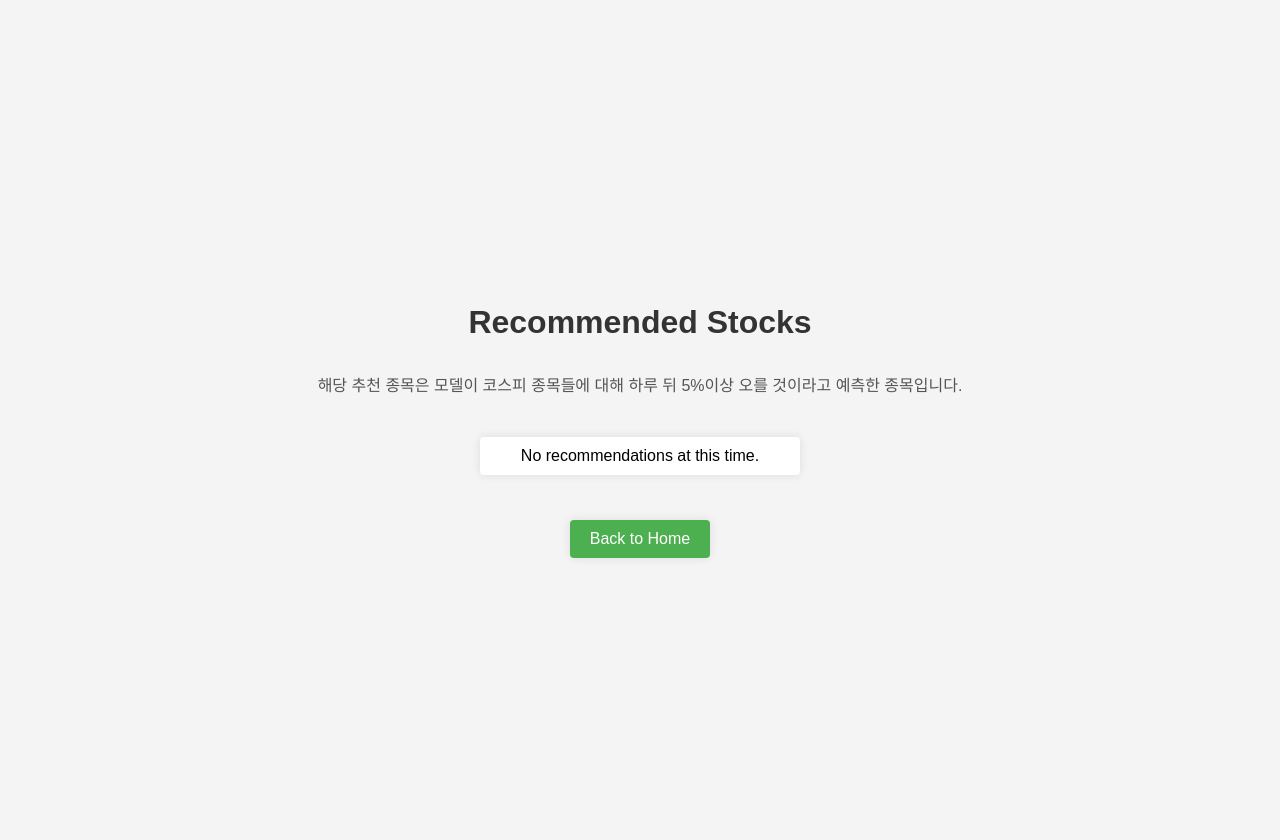
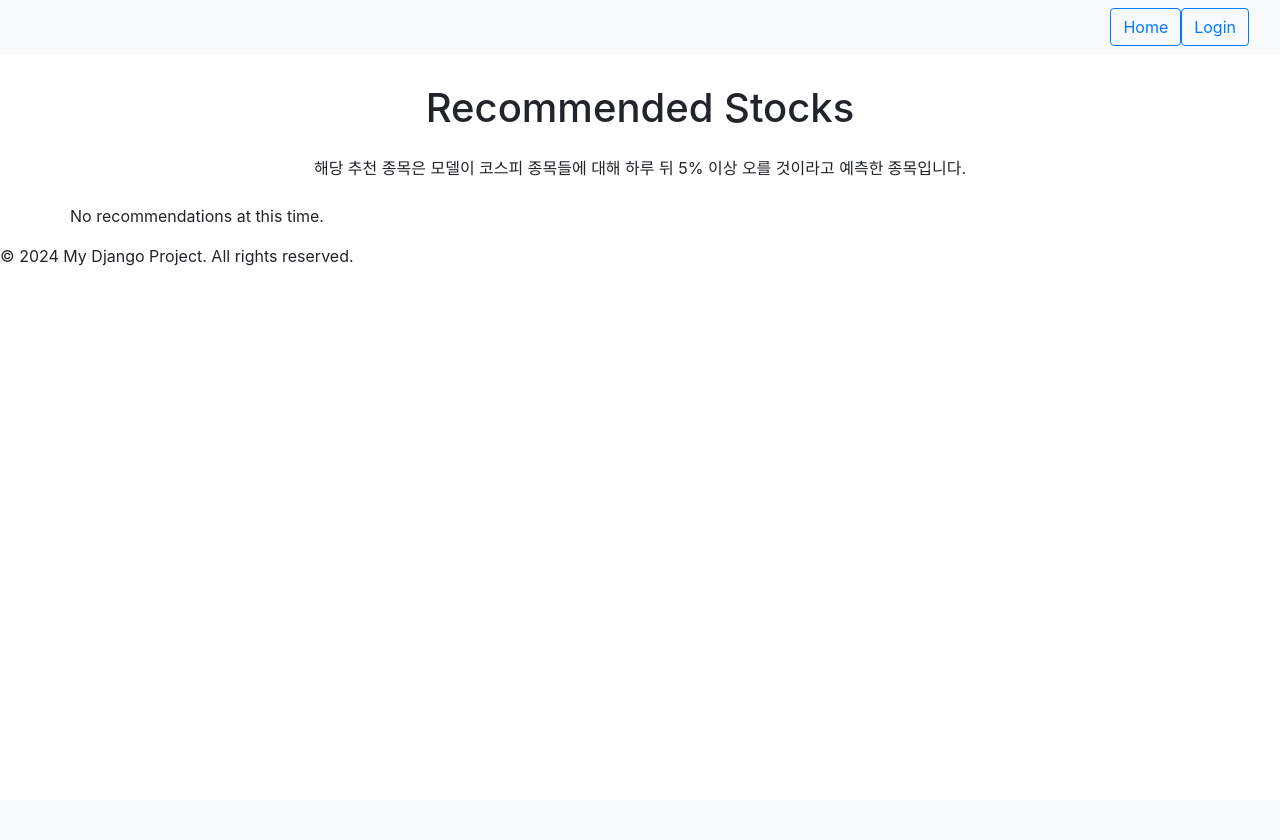
Before and after one commit to 0jjuni/stock_predictor, a Django app: page /recommendation/recommend/ in a window 1280 px wide. After the commit the page ends 266 px from the top, so only its background shows below. Run offline with Django 5.2, Linux system fonts and the light colour scheme; data that the repository does not hold is empty; parts of the project's set-up code (start-up, migrations or seed data) failed here and were passed over; some libraries are stand-ins or nearby versions.

Commit message:
디자인 변경

```diff
--- a/base/templates/base/base.html
+++ b/base/templates/base/base.html
@@ -5,15 +5,17 @@
     <meta charset="UTF-8">
     <meta name="viewport" content="width=device-width, initial-scale=1.0">
     <title>{% block title %}My Django Project{% endblock %}</title>
-    <link rel="stylesheet" href="{% static 'css/style.css' %}">  <!-- 메인 스타일 -->
-    <link rel="stylesheet" href="{% static 'css/header.css' %}"> <!-- 헤더 스타일 -->
+
+    <!-- Bootstrap CSS -->
+    <link rel="stylesheet" href="https://stackpath.bootstrapcdn.com/bootstrap/4.5.2/css/bootstrap.min.css">
+
+    <link rel="stylesheet" href="{% static 'css/style.css' %}">
 </head>
 <body>
     {% include 'base/header.html' %}
 
-    <div class="content" style="padding-top: 60px;"> <!-- 헤더 높이만큼 패딩 추가 -->
+    <div class="content" style="padding-top: 60px;">
         {% block content %}
-        <!-- 페이지별 콘텐츠가 여기 들어갑니다. -->
         {% endblock %}
     </div>
 
--- a/base/templates/base/header.html
+++ b/base/templates/base/header.html
@@ -1,12 +1,29 @@
+{% load static %}
 <header>
-    <nav class="navbar">
-        <ul class="nav-list">
-            <li><a href="{% url 'home' %}">Home</a></li>
-            {% if user.is_authenticated %}
-                <li><a href="{% url 'logout' %}">Logout</a></li>
-            {% else %}
-                <li><a href="{% url 'login' %}">Login</a></li>
-            {% endif %}
-        </ul>
+    <nav class="navbar navbar-expand-lg navbar-light bg-light fixed-top">
+        <div class="container-fluid">
+            <button class="navbar-toggler" type="button" data-bs-toggle="collapse" data-bs-target="#navbarNav" aria-controls="navbarNav" aria-expanded="false" aria-label="Toggle navigation">
+                <span class="navbar-toggler-icon"></span>
+            </button>
+            <div class="collapse navbar-collapse justify-content-end" id="navbarNav">
+                <ul class="navbar-nav">
+                    <li class="nav-item">
+                        <a class="btn btn-outline-primary me-2" href="{% url 'home' %}">Home</a>
+                    </li>
+                    {% if user.is_authenticated %}
+                        <li class="nav-item">
+                            <a class="btn btn-outline-danger me-2" href="{% url 'logout' %}">Logout</a>
+                        </li>
+                    {% else %}
+                        <li class="nav-item">
+                            <a class="btn btn-outline-primary me-2" href="{% url 'login' %}">Login</a>
+                        </li>
+                    {% endif %}
+                </ul>
+            </div>
+        </div>
     </nav>
 </header>
+
+<!-- header.css 로드 -->
+<link rel="stylesheet" href="{% static 'css/header.css' %}">
--- a/recommendation/templates/recommendation/recommendation_list.html
+++ b/recommendation/templates/recommendation/recommendation_list.html
@@ -1,88 +1,29 @@
-<!DOCTYPE html>
-<html lang="en">
-<head>
-    <meta charset="UTF-8">
-    <title>Recommended Stocks</title>
-    <style>
-        body {
-            font-family: Arial, sans-serif;
-            background-color: #f4f4f4;
-            margin: 0;
-            padding: 20px;
-            display: flex;
-            flex-direction: column;
-            align-items: center;
-            justify-content: center;
-            min-height: 100vh;
-        }
+{% extends "base/base.html" %}
 
-        h1 {
-            color: #333;
-        }
+{% block title %}Recommended Stocks{% endblock %}
 
-        p.description {
-            color: #555;
-            margin-top: 10px;
-            font-size: 16px;
-            text-align: center;
-            width: 80%;
-        }
+{% block content %}
+<h1 class="text-center my-4">Recommended Stocks</h1>
 
-        ul {
-            list-style-type: none;
-            padding: 0;
-            margin: 20px 0;
-        }
+<!-- 설명 추가 -->
+<p class="description text-center mb-4">
+    해당 추천 종목은 모델이 코스피 종목들에 대해 하루 뒤 5% 이상 오를 것이라고 예측한 종목입니다.
+</p>
 
-        li {
-            background-color: #fff;
-            padding: 10px;
-            margin: 5px 0;
-            border-radius: 4px;
-            box-shadow: 0 0 10px rgba(0, 0, 0, 0.1);
-            text-align: center;
-            width: 300px;
-        }
-
-        .back-button {
-            margin-top: 20px;
-            padding: 10px 20px;
-            background-color: #4CAF50;
-            color: white;
-            text-decoration: none;
-            border-radius: 4px;
-            box-shadow: 0 0 10px rgba(0, 0, 0, 0.1);
-        }
-
-        .back-button:hover {
-            background-color: #45a049;
-        }
-
-    </style>
-</head>
-<body>
-    <h1>Recommended Stocks</h1>
-
-    <!-- 설명 추가 -->
-    <p class="description">
-        해당 추천 종목은 모델이 코스피 종목들에 대해 하루 뒤 5%이상 오를 것이라고 예측한 종목입니다.
-    </p>
-
-    <ul>
+<!-- 추천 종목을 버튼 형태로 2개씩 한 줄에 표시 -->
+<div class="container">
+    <div class="row">
         {% if recommended_stocks %}
             {% for stock in recommended_stocks %}
-                <li>
-                    <a href="https://finance.naver.com/item/news.naver?code={{ stock.code }}" target="_blank">
+                <div class="col-12 col-md-6 mb-3 d-flex justify-content-center">
+                    <a href="https://finance.naver.com/item/news.naver?code={{ stock.code }}" target="_blank" class="btn btn-success w-100" style="min-width: 200px;">
                         {{ stock.name }}
                     </a>
-                </li>
+                </div>
             {% endfor %}
         {% else %}
-            <li>No recommendations at this time.</li>
+            <p>No recommendations at this time.</p>
         {% endif %}
-    </ul>
-
-    <!-- 홈 화면으로 돌아가는 버튼 -->
-    <a href="{% url 'home' %}" class="back-button">Back to Home</a>
-</body>
-</html>
+    </div>
+</div>
+{% endblock %}
```
Also changed, not shown: base/templates/base/home.html (+18 -10 lines).
